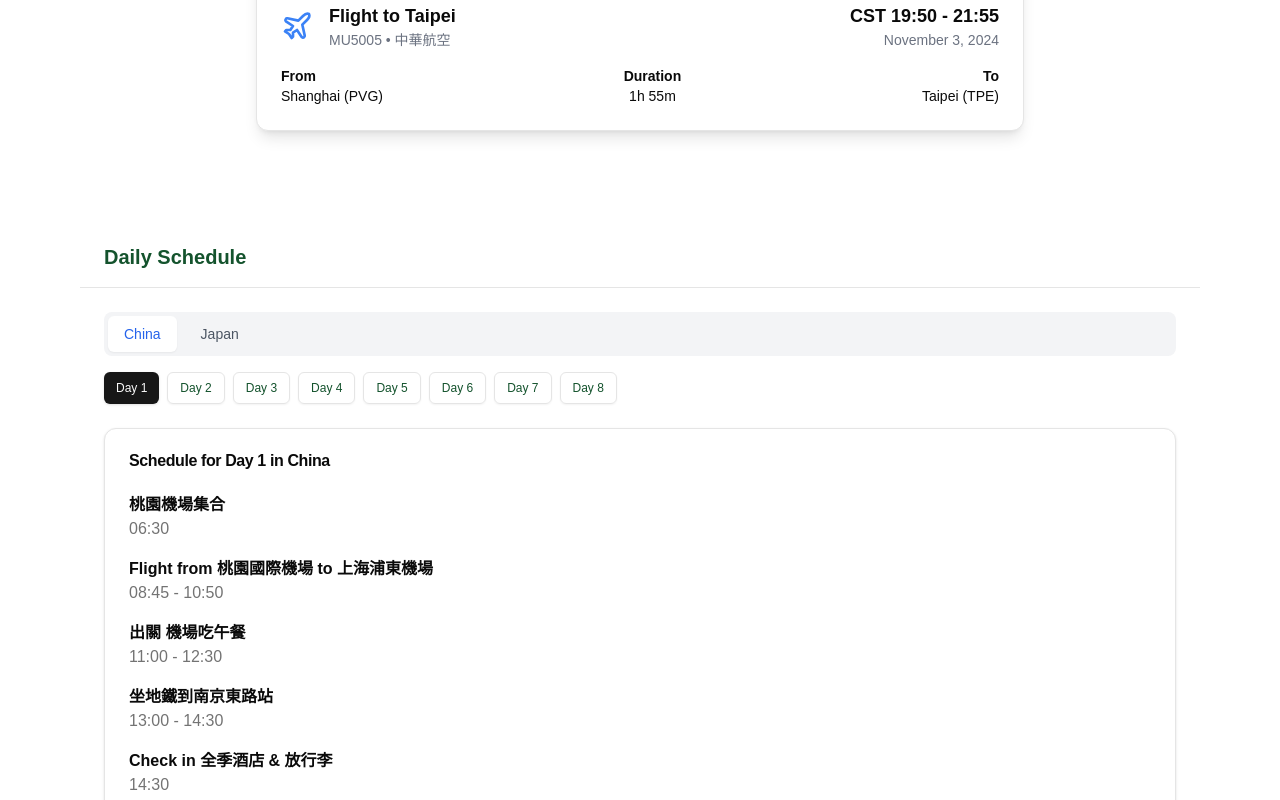
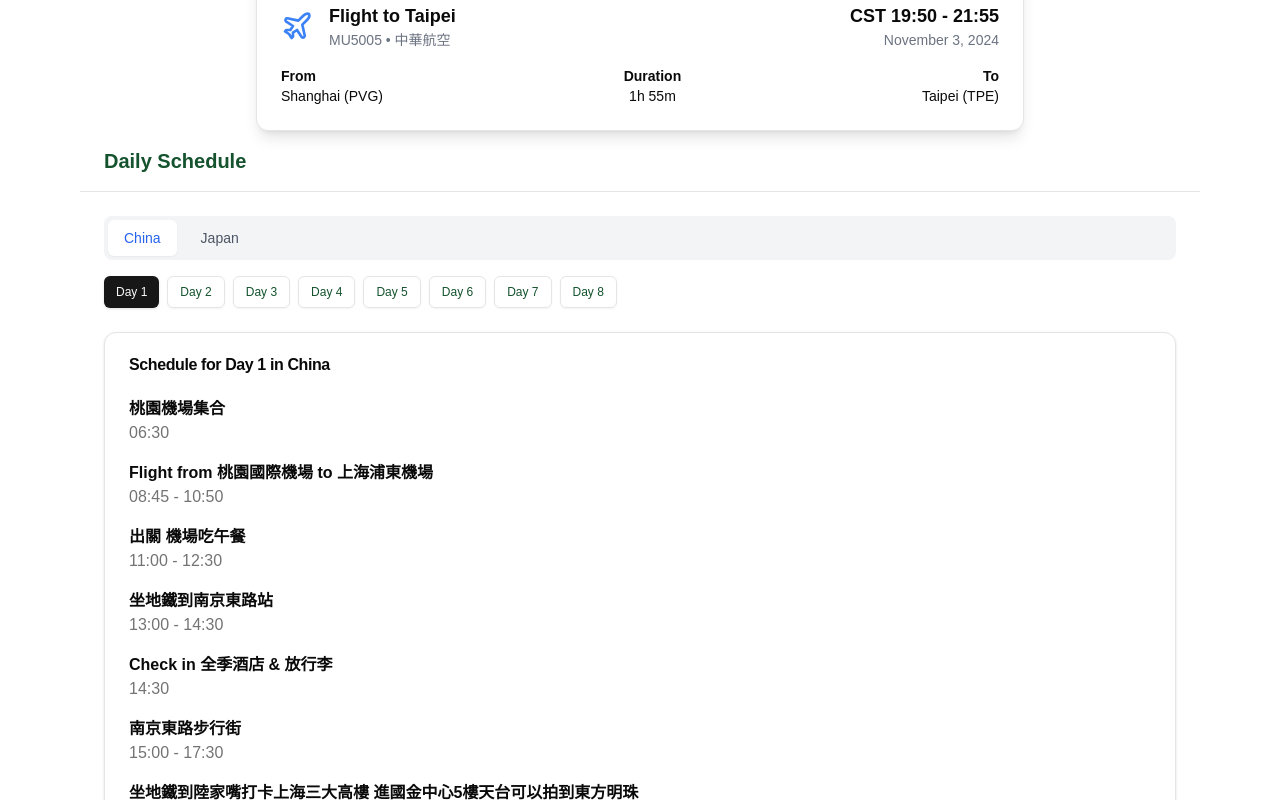
Before and after one commit to crypto0627/JakeKuo, a Next.js app: page /master-trip in a window 1280 px wide. Shown: the part 940-1740 px from the top of the page. Built offline with nearby package versions, Linux system fonts and the light colour scheme.

Commit message:
fix: RWD

```diff
--- a/app/master-trip/ClientLayout.tsx
+++ b/app/master-trip/ClientLayout.tsx
@@ -33,7 +33,12 @@ export default function ClientLayout() {
           <section
             key={id}
             id={id}
-            className={`my-8 lg:my-24 ${id === 'schedule' ? 'lg:mb-24' : ''}`}
+            className="w-full"
+            style={{
+              minHeight: '120vh',
+              maxHeight: '120vh',
+              overflowY: 'auto'
+            }}
           >
             <Component />
           </section>
--- a/app/master-trip/components/cuisine.tsx
+++ b/app/master-trip/components/cuisine.tsx
@@ -136,6 +136,7 @@ const CuisineCardContent = ({
       height={300}
       alt={`${cuisine.name} Image`}
       className="object-cover w-full h-48 rounded-t-lg"
+      priority
     />
     <div className="p-4">
       <h3 className="text-lg font-semibold">{cuisine.name}</h3>
--- a/app/master-trip/components/ticket.tsx
+++ b/app/master-trip/components/ticket.tsx
@@ -136,6 +136,7 @@ const TicketCardContent = ({
       height={300}
       alt={`${ticket.name} Image`}
       className="object-cover w-full h-48 rounded-t-lg"
+      priority
     />
     <div className="p-4">
       <h3 className="text-lg font-semibold">{ticket.name}</h3>
--- a/app/master-trip/constants/tripData.ts
+++ b/app/master-trip/constants/tripData.ts
@@ -332,56 +332,56 @@ export const transportData = {
       description: '步行'
     },
     {
-      id: 17,
+      id: 18,
       day: 'Day 4',
       name: '西園寺到七里山塘景区',
       description: '打車'
     },
     {
-      id: 18,
+      id: 19,
       day: 'Day 4',
       name: '七里山塘景区到觀前街',
       description: '打車'
     },
     {
-      id: 19,
+      id: 20,
       day: 'Day 4',
       name: '觀前街回酒店',
       description: '察院场站 → 蘇州站 4號線 $2'
     },
     {
-      id: 20,
+      id: 21,
       day: 'Day 5',
       name: '蘇州到烏鎮',
       description: '蘇州站坐大巴或打車'
     },
     {
-      id: 21,
+      id: 22,
       day: 'Day 6',
       name: '烏鎮到杭州',
       description: '坐大巴或打車'
     },
     {
-      id: 22,
+      id: 23,
       day: 'Day 7',
       name: '酒店到武林碼頭',
       description: '打車'
     },
     {
-      id: 23,
+      id: 24,
       day: 'Day 7',
       name: '城市陽台到桔子酒店',
       description: '打車'
     },
     {
-      id: 24,
+      id: 25,
       day: 'Day 8',
       name: '杭州桔子酒店到上海虹橋站',
       description:
         '定安路站 → 城站 地铁1号线 $2 步行至杭州站轉搭高鐵到上海虹橋站'
     },
     {
-      id: 24,
+      id: 26,
       day: 'Day 8',
       name: '上海虹橋站到浦東機場站',
       description: '搭地铁2号线 $8 1小時44分鐘'
```
